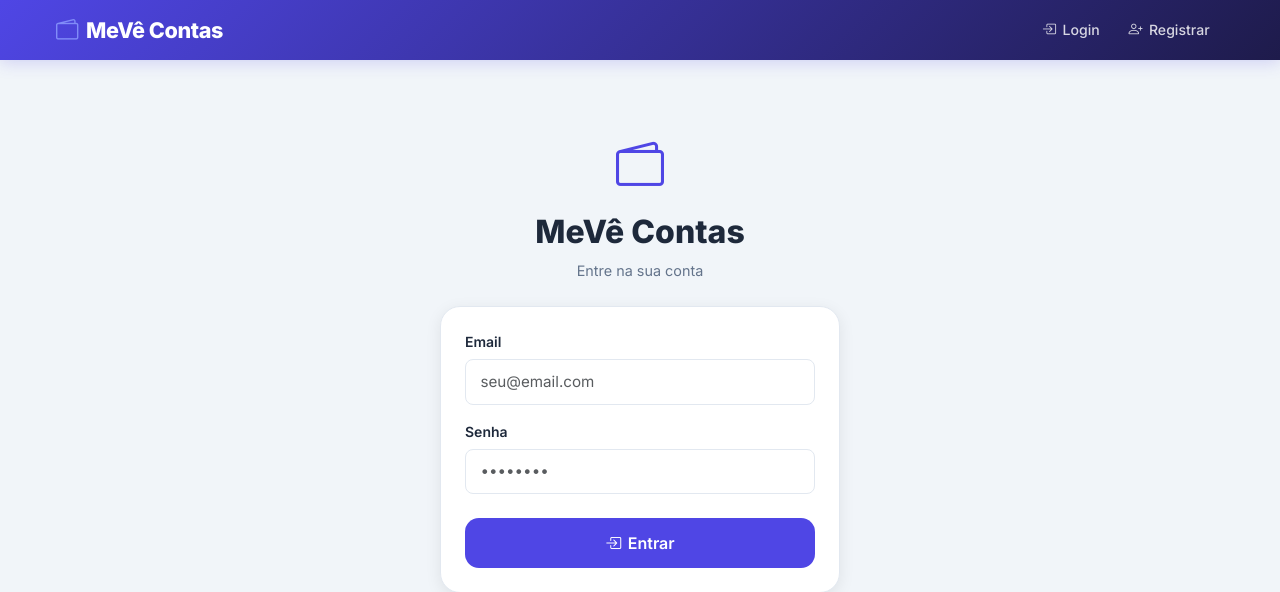
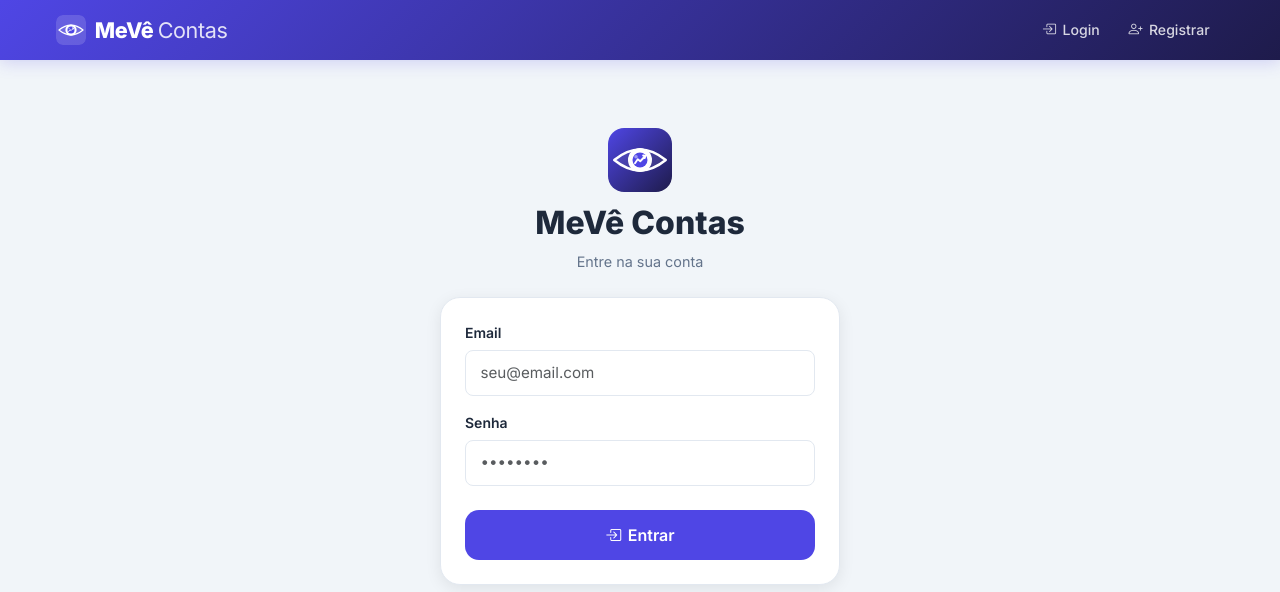
Before and after one commit to Estevao-lang/gerenciamento-de-contas, a Flask app: page /login in a window 1280 px wide. Shown: the top 592 px of the page. Run offline with Flask 3, Linux system fonts and the light colour scheme; some libraries are stand-ins or nearby versions.

Commit message:
Novo logo MeVê Contas: olho com gráfico de tendência
- icon.svg redesenhado: olho (vê) + linha de alta + letras MV
  Conceito: "MeVê" = visão financeira, olho + gráfico ascendente
- Navbar base.html: SVG inline no brand + tipografia MeVê/Contas
- Landing page: logo SVG com gradiente no fundo claro
- Login: ícone SVG 64px centralizado no topo do form

Co-Authored-By: Claude Sonnet 4.6 <noreply@anthropic.com>

```diff
--- a/templates/base.html
+++ b/templates/base.html
@@ -42,9 +42,17 @@
     <!-- ===== NAVBAR TOPO ===== -->
     <nav class="navbar navbar-expand-lg navbar-dark">
         <div class="container">
-            <a class="navbar-brand" href="{{ url_for('index') }}">
-                <i class="bi bi-wallet2"></i>
-                <span>MeVê Contas</span>
+            <a class="navbar-brand" href="{{ url_for('index') }}" style="gap:.55rem">
+                <svg width="30" height="30" viewBox="0 0 512 512" xmlns="http://www.w3.org/2000/svg" style="flex-shrink:0;border-radius:7px">
+                  <rect width="512" height="512" rx="110" fill="rgba(255,255,255,0.15)"/>
+                  <path d="M50 256 Q256 88 462 256 Q256 424 50 256Z" fill="white" fill-opacity="0.07" stroke="white" stroke-width="20" stroke-linejoin="round"/>
+                  <circle cx="256" cy="256" r="96" fill="white"/>
+                  <circle cx="256" cy="256" r="60" fill="#4f46e5"/>
+                  <polyline points="216,282 238,250 258,266 298,224" stroke="white" stroke-width="15" fill="none" stroke-linecap="round" stroke-linejoin="round"/>
+                  <polyline points="281,220 298,224 294,241" stroke="white" stroke-width="15" fill="none" stroke-linecap="round" stroke-linejoin="round"/>
+                  <circle cx="224" cy="230" r="14" fill="white" opacity="0.45"/>
+                </svg>
+                <span><strong>MeVê</strong> <span style="font-weight:400;opacity:.85">Contas</span></span>
             </a>
 
             <button class="navbar-toggler" type="button" data-bs-toggle="collapse" data-bs-target="#navbarNav">
--- a/templates/login.html
+++ b/templates/login.html
@@ -3,8 +3,22 @@
 {% block content %}
 <div style="max-width:400px;margin:2.5rem auto">
     <div class="text-center mb-4">
-        <i class="bi bi-wallet2" style="font-size:3rem;color:var(--primary)"></i>
-        <h2 style="font-weight:800;margin-top:.5rem">MeVê Contas</h2>
+        <svg width="64" height="64" viewBox="0 0 512 512" xmlns="http://www.w3.org/2000/svg" style="border-radius:16px">
+            <defs>
+                <linearGradient id="lbg2" x1="0%" y1="0%" x2="100%" y2="100%">
+                    <stop offset="0%" stop-color="#4f46e5"/>
+                    <stop offset="100%" stop-color="#1e1b4b"/>
+                </linearGradient>
+            </defs>
+            <rect width="512" height="512" rx="110" fill="url(#lbg2)"/>
+            <path d="M50 256 Q256 88 462 256 Q256 424 50 256Z" fill="white" fill-opacity="0.07" stroke="white" stroke-width="20" stroke-linejoin="round"/>
+            <circle cx="256" cy="256" r="96" fill="white"/>
+            <circle cx="256" cy="256" r="60" fill="#4f46e5"/>
+            <polyline points="216,282 238,250 258,266 298,224" stroke="white" stroke-width="15" fill="none" stroke-linecap="round" stroke-linejoin="round"/>
+            <polyline points="281,220 298,224 294,241" stroke="white" stroke-width="15" fill="none" stroke-linecap="round" stroke-linejoin="round"/>
+            <circle cx="224" cy="230" r="14" fill="white" opacity="0.45"/>
+        </svg>
+        <h2 style="font-weight:800;margin-top:.75rem"><strong>MeVê</strong> Contas</h2>
         <p class="text-muted" style="font-size:.9rem">Entre na sua conta</p>
     </div>
 
```
Also changed, not shown: templates/landing.html (+16 -1 lines), static/icons/icon.svg.
